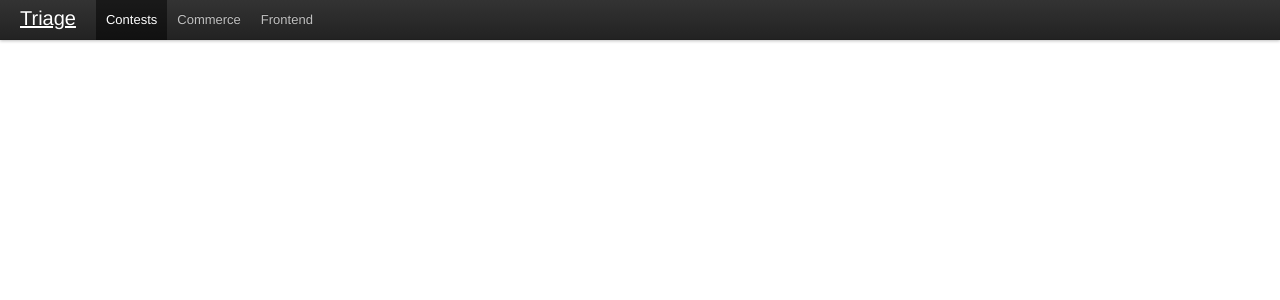
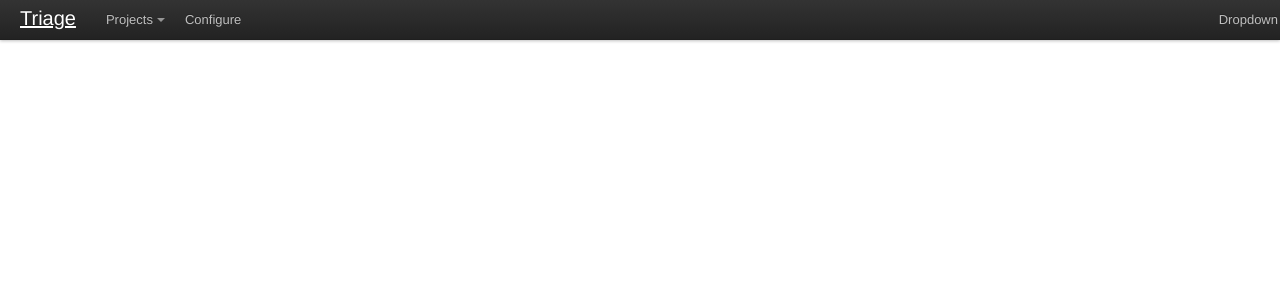
Before and after one commit to mikoop79/triage, a Python web app: template triage/templates/layout/page.html in a window 1280 px wide. Shown: the top 300 px of the page. Run offline with Jinja, Linux system fonts and the light colour scheme; the template is opened without the code that fills it, so the values that code supplies are empty.

Commit message:
Started work on reading apps out of config

```diff
--- a/triage/__init__.py
+++ b/triage/__init__.py
@@ -5,6 +5,7 @@ import pymongo
 
 from triage.resources import Root
 from triage.routes import configure_routes
+from triage import settings as app_settings
 
 def main(global_config, **settings):
     """ This function returns a WSGI application.
@@ -25,5 +26,6 @@ def main(global_config, **settings):
     db_uri = settings['mongodb.url']
     conn = pymongo.Connection(db_uri)
     config.registry.settings['mongodb_conn'] = conn
+    config.registry.settings['projects'] = app_settings.PROJECTS
     config.add_subscriber(add_mongo_db, NewRequest)
     return config.make_wsgi_app()
--- a/triage/resources.py
+++ b/triage/resources.py
@@ -1,3 +1,4 @@
 class Root(object):
     def __init__(self, request):
         self.request = request
+        self.projects = request.registry.settings['projects']
--- a/triage/templates/layout/page.html
+++ b/triage/templates/layout/page.html
@@ -9,9 +9,27 @@
 			<a href="/" class="brand">Triage</a>
 
 			<ul class="nav">
-				<li class="active"><a href="#contests">Contests</a></li>
-				<li><a href="#commerce">Commerce</a></li>
-				<li><a href="#frontend">Frontend</a></li>
+				<li class="dropdown">
+					<a href="#" class="dropdown-toggle">Projects</a>
+					<ul class="dropdown-menu">
+						<li class="active"><a href="#contests">Contests</a></li>
+						<li><a href="#commerce">Commerce</a></li>
+						<li><a href="#frontend">Frontend</a></li>
+					</ul>
+				</li>
+				<li><a href="#frontend">Configure</a></li>
+			</ul>
+
+			<ul class="nav secondary-nav">
+				<li class="dropdown">
+					<a href="#" class="dropdown-toggle">Dropdown</a>
+					<ul class="dropdown-menu">
+						<li><a href="#">Secondary link</a></li>
+						<li><a href="#">Something else here</a></li>
+						<li class="divider"></li>
+						<li><a href="#">Another link</a></li>
+					</ul>
+				</li>
 			</ul>
 
 		</div>
```
